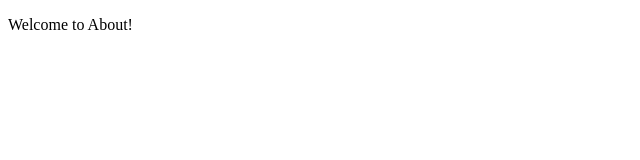
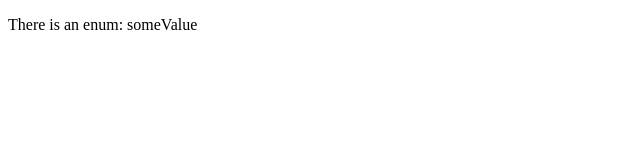
Before and after one commit to leanovate/nextjs-hmr-bug, a Next.js app: page /about in a window 1280 px wide. Shown: the top 160 px of the page, without its empty margins (0-640 px from the left). Built offline with nearby package versions, Linux system fonts and the light colour scheme.

Commit message:
Add some types

```diff
--- a/pages/about.tsx
+++ b/pages/about.tsx
@@ -1 +1,3 @@
-export default () => <p>Welcome to About!</p>
+import { SomeEnum } from "../src/types";
+
+export default () => <p>There is an enum: {SomeEnum.someValue.toString()}</p>
--- /dev/null
+++ b/src/types.ts
@@ -0,0 +1 @@
+export { SomeType, SomeEnum } from "../types";
--- /dev/null
+++ b/types.ts
@@ -0,0 +1,7 @@
+export interface SomeType {
+    someField: string;
+  }
+
+  export enum SomeEnum {
+    someValue = "someValue"
+  }
```
